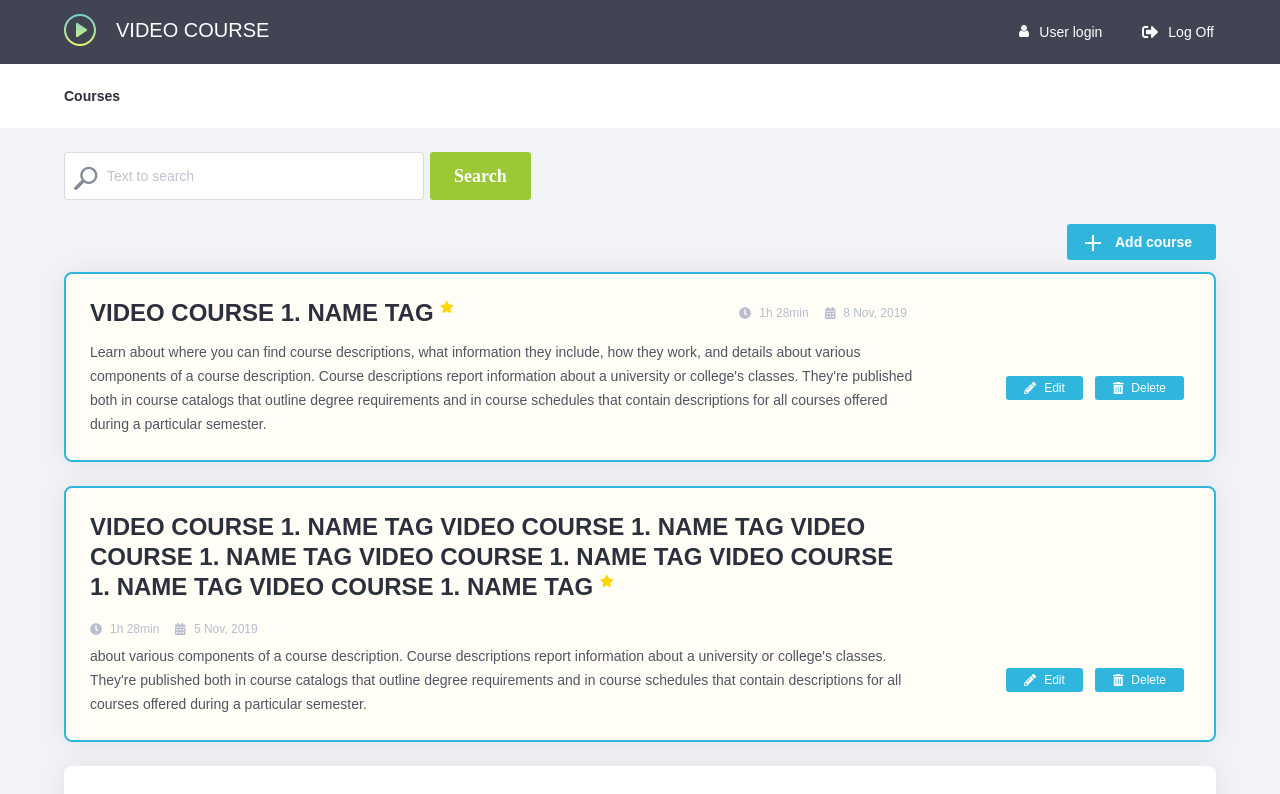
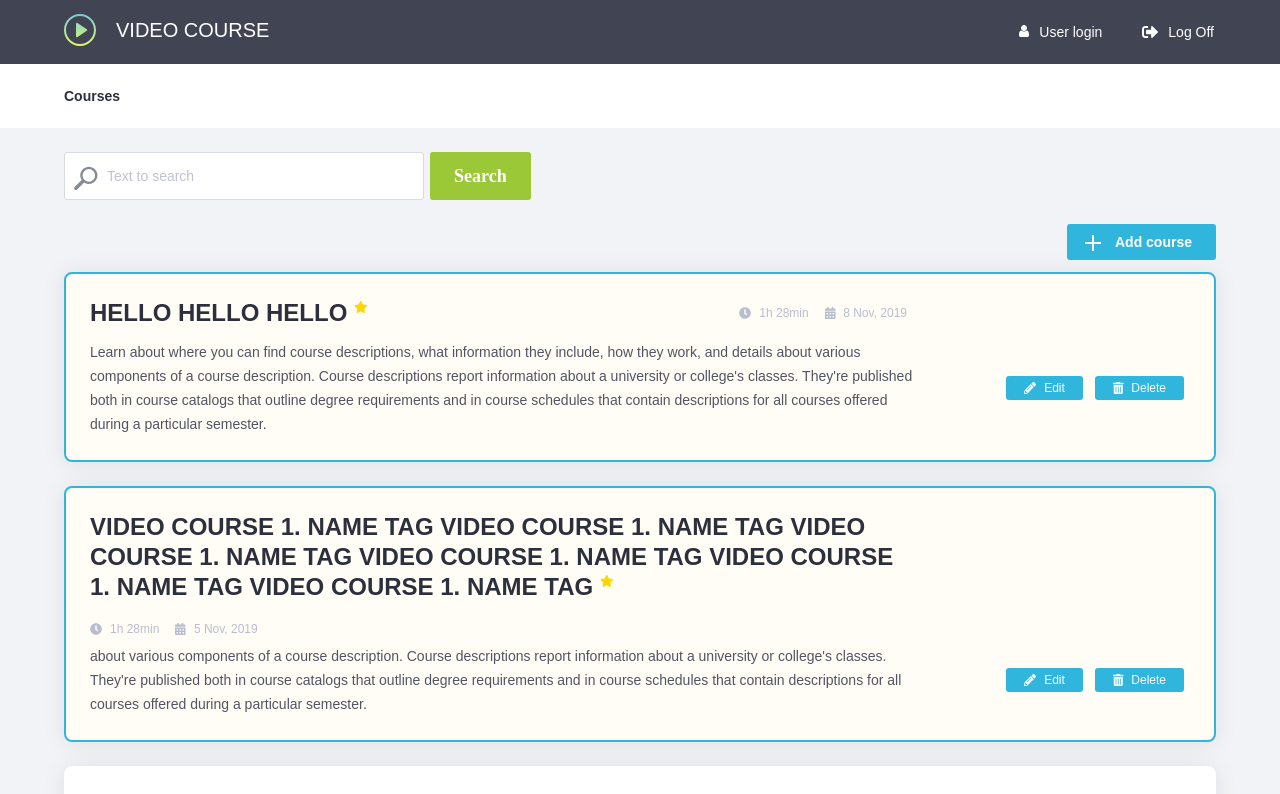
Before and after one commit to NataliaKirishun/AngularMentoring, an Angular app in the folder client/: page /course in a window 1280 px wide. Shown: the top 794 px of the page. Built offline with nearby package versions, Linux system fonts and the light colour scheme.

Commit message:
Task-4 change find behaviour

```diff
--- a/client/src/app/course/components/course-search/course-search.component.ts
+++ b/client/src/app/course/components/course-search/course-search.component.ts
@@ -1,4 +1,4 @@
-import { Component } from '@angular/core';
+import { Component, EventEmitter, Output } from '@angular/core';
 
 @Component({
   selector: 'app-course-search',
@@ -6,9 +6,11 @@ import { Component } from '@angular/core';
   styleUrls: ['./course-search.component.less']
 })
 export class CourseSearchComponent {
+  @Output() search: EventEmitter<string> = new EventEmitter<string>();
+
   public searchValue: string;
 
   public handleSearch(): void {
-    console.log('searchValue', this.searchValue);
+    this.search.emit(this.searchValue);
   }
 }
--- a/client/src/app/course/course.component.html
+++ b/client/src/app/course/course.component.html
@@ -1,10 +1,10 @@
 <div class="course-page">
   <div class="course-page__content">
-    <app-course-search></app-course-search>
+    <app-course-search (search)="searchCourse($event)"></app-course-search>
     <button class="course-page__add-btn">Add course</button>
     <div *ngIf="!courseListLength; else elseBlock" class="course-page__empty-block">NO DATA, FELL FREE TO ADD NEW COURSE...</div>
   <ng-template #elseBlock>
-    <app-course-item *ngFor="let course of sortedList" [courseItem]="course" (delete)="deleteCourse($event)"></app-course-item>
+    <app-course-item *ngFor="let course of filteredList" [courseItem]="course" (delete)="deleteCourse($event)"></app-course-item>
     <button class="course-page__load-btn">Load more</button>
   </ng-template>
   </div>
--- a/client/src/app/course/course.component.ts
+++ b/client/src/app/course/course.component.ts
@@ -12,6 +12,7 @@ import {
 import { ICourseListItem } from './models/course-list-item';
 import { CourseService } from './services/course.service';
 import { OrderByService } from '../shared/services/order-by/order-by.service';
+import { FilterService } from '../shared/services/filter/filter.service';
 
 @Component({
   selector: 'app-course',
@@ -28,11 +29,15 @@ export class CourseComponent implements
     AfterViewChecked,
     OnDestroy {
   public courseList: ICourseListItem[] = [];
-  public sortedList: ICourseListItem[] = [];
+  public filteredList: ICourseListItem[] = [];
   public courseListLength = 0;
   public sortField = 'date';
 
-  constructor(private courseService: CourseService, private orderByService: OrderByService) {}
+  constructor(
+    private courseService: CourseService,
+    private orderByService: OrderByService,
+    private filterService: FilterService,
+  ) {}
 
   ngOnChanges() {
     console.log('ngOnChanges');
@@ -42,9 +47,9 @@ export class CourseComponent implements
     console.log('ngOnInit');
     this.courseService.getCourseList()
       .subscribe((courseList: ICourseListItem[]) => {
-        this.courseList = courseList;
         this.courseListLength = courseList.length;
-        this.sortedList = this.orderByService.setOrderByField(this.courseList, this.sortField);
+        this.courseList = this.orderByService.setOrderByField(courseList, this.sortField);
+        this.filteredList = this.courseList;
       });
   }
 
@@ -75,4 +80,8 @@ export class CourseComponent implements
   public deleteCourse(courseId: string): void {
     console.log('course to delete', courseId);
   }
+
+  public searchCourse(searchValue: string): void {
+    this.filteredList = this.filterService.filterData(this.courseList, searchValue, 'title');
+  }
 }
--- a/client/src/app/course/services/course.service.ts
+++ b/client/src/app/course/services/course.service.ts
@@ -16,7 +16,7 @@ export class CourseService {
     },
     {
       id: '9adged87',
-      title: 'Video Course 1. Name tag',
+      title: 'Hello hello hello',
       duration: 88,
       date: 'Fri Nov 08 2019 13:58:23 GMT',
       description: 'Learn about where you can find course descriptions, what information they include, how they work, and details about various components of a course description. Course descriptions report information about a university or college\'s classes. They\'re published both in course catalogs that outline degree requirements and in course schedules that contain descriptions for all courses offered during a particular semester.',
--- /dev/null
+++ b/client/src/app/shared/services/filter/filter.service.ts
@@ -0,0 +1,13 @@
+import { Injectable } from '@angular/core';
+
+@Injectable({
+  providedIn: 'root'
+})
+export class FilterService {
+
+  filterData<T>(arr: T[], filterValue: string, field: string): T[] {
+    return arr.filter( (item: T): boolean => {
+      return item[field].toLowerCase().indexOf(filterValue.toLowerCase()) !== -1;
+    });
+  }
+}
```
Also changed, not shown: 1 other file (tests, documents, lock files or other folders).
